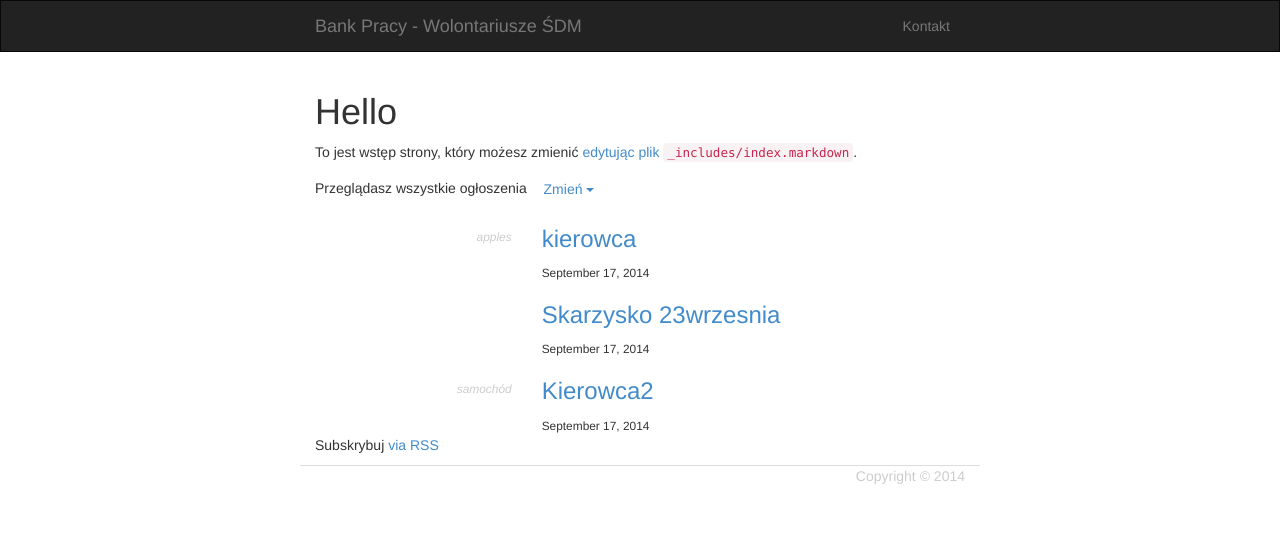
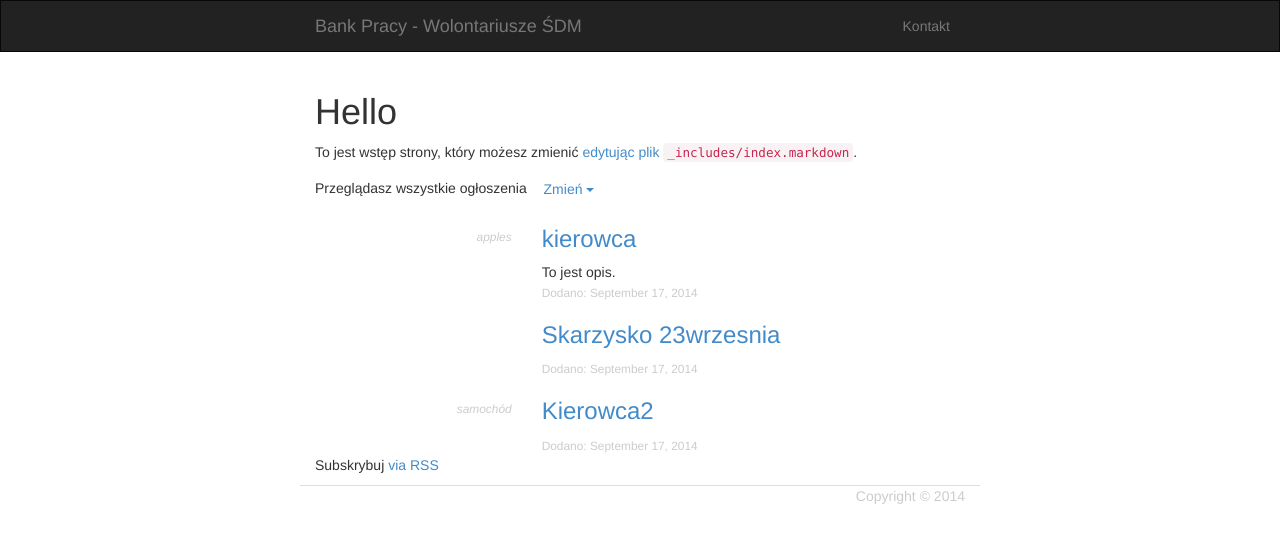
Before and after one commit to Krakow2016/tablica, a Jekyll site: the page built from index.html, in a window 1280 px wide. Shown: the top 543 px of the page. Built offline with Jekyll 4.4.1, drawn with Linux system fonts in a browser that asks for light colours.

Commit message:
+ short post description

```diff
--- a/_config.yml
+++ b/_config.yml
@@ -38,6 +38,11 @@ prose:
           element: "text"
           label: "Tytuł"
           value: ""
+      - name: "description"
+        field:
+          element: "text"
+          label: "Krótki opis widoczny na liście wszystkich ogłoszeń"
+          value: ""
       - name: "categories"
         field:
           element: "multiselect"
--- a/_layouts/post.html
+++ b/_layouts/post.html
@@ -14,6 +14,7 @@ javascript: js/post.js
       {{ page.title }}
       <small class="meta">{{ page.date | date: "%b %-d, %Y" }}{% if page.author %} • {{ page.author }}{% endif %}{% if page.meta %} • {{ page.meta }}{% endif %}</small>
     </h1>
+    <p>{{ page.description }}</p>
     <div class="container">
       <ul id="list"></ul>
       <div class="login-alert alert alert-warning text-center hidden" role="alert">
--- a/_posts/2014-09-17-test.markdown
+++ b/_posts/2014-09-17-test.markdown
@@ -4,6 +4,7 @@ layout: post
 team_count: "1"
 archive: false
 title: kierowca
+description: To jest opis.
 categories:
   - apples
 ---
--- a/css/style.scss
+++ b/css/style.scss
@@ -222,3 +222,11 @@ footer .container {
 .category:not(.hidden) + .category .empty-alert {
   display: none
 }
+
+.time_added {
+  color: #ccc
+}
+
+.post-link + p {
+  margin-bottom: 0
+}
--- a/index.html
+++ b/index.html
@@ -45,7 +45,8 @@ javascript: js/index.js
             {{ post.title }}
           </h3>
         </a>
-        <small><span class="post-date">{{ post.date | date: "%B %-d, %Y" }}</span></small>
+        <p>{{ post.description }}</p>
+        <small class="time_added">Dodano: <span class="post-date">{{ post.date | date: "%B %-d, %Y" }}</span></small>
       </div>
       </div>
       {% endif %}
```
